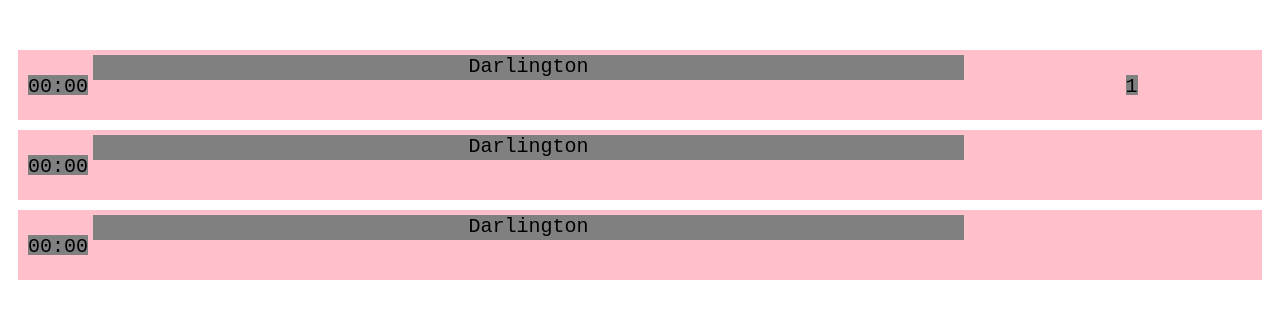
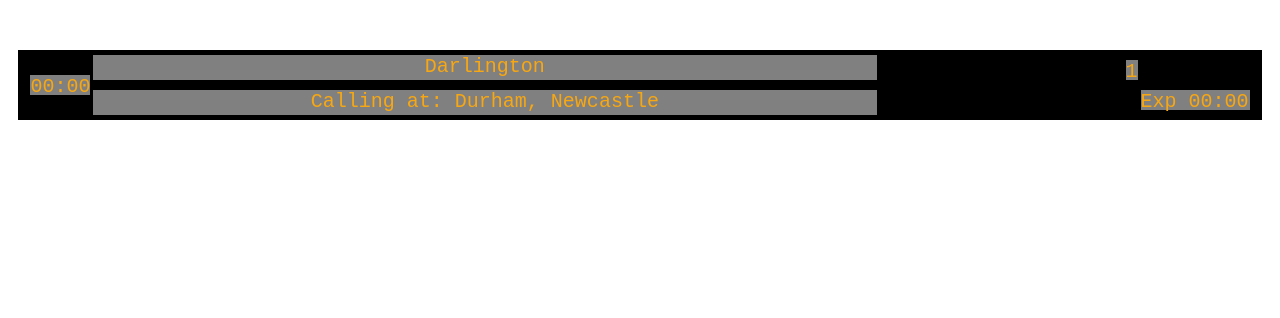
Before and after one commit to Mxtt-smith/DepartureDashboardApp, a plain HTML site: page uitest.html in a window 1280 px wide. Drawn offline with Linux system fonts and the light colour scheme.

Commit message:
Happy with board
Just need to sort resizing issues and have the text for calling at rolling round like in real life

```diff
--- a/static/main.css
+++ b/static/main.css
@@ -53,3 +53,67 @@
     box-sizing: border-box;
     text-align: center;
 }
+.baseBoard{
+    position:relative;
+    top: 40px;
+    font-size: x-large;
+    border: salmon;
+    padding: 20px;
+    margin: 10px;
+    background-color: black;
+    height: 30px;
+}
+.baseBoard .scheduledArrival{
+    position: absolute;
+    top: 25px;
+    height: 20px;
+    left: 1%;
+    background-color: grey;
+    z-index: 100;
+    color:rgb(247, 167, 18)
+
+}
+.baseBoard .destination{
+    position: absolute;
+    top: 5px;
+    height: 25px;
+    left: 75px;
+    min-width: 63%;
+    background-color: grey;
+    z-index: 100;
+    text-align: center;
+    color:rgb(247, 167, 18)
+}
+.baseBoard .platform{
+    position:absolute;
+    top: 10px;
+    height: 20px;
+    right: 10%;
+    background-color: grey;
+    z-index: 100;
+    color:rgb(247, 167, 18)
+}
+.baseBoard .expected{
+    position: absolute;
+    top: 40px;
+    height: 20px;
+    right: 1%;
+    width: 109px;
+    background-color: grey;
+    z-index: 100;
+    color:rgb(247, 167, 18);
+    bottom: 10px;
+    min-width: 109px;
+    max-width: 109px;
+}
+.baseBoard .callingAt{
+    position: absolute;
+    bottom: 5px;
+    height: 25px;
+    left: 75px;
+    min-width: 63%;
+    background-color: grey;
+    z-index: 100;
+    text-align: center;
+    color:rgb(247, 167, 18)
+}
--- a/uitest.html
+++ b/uitest.html
@@ -8,7 +8,7 @@
 </head>
 <body>
     <div class="baseBoard">
-        <div class="sheduledArrival">
+        <div class="scheduledArrival">
             00:00
         </div>
         <div class="destination">
@@ -17,21 +17,11 @@
         <div class="platform">
             1
         </div>
-    </div>
-    <div class="baseBoard">
-        <div class="sheduledArrival">
-            00:00
+        <div class="expected">
+            Exp 00:00
         </div>
-        <div class="destination">
-            Darlington
-        </div>
-    </div>
-    <div class="baseBoard">
-        <div class="sheduledArrival">
-            00:00
-        </div>
-        <div class="destination">
-            Darlington
+        <div class="callingAt">
+            Calling at: Durham, Newcastle
         </div>
     </div>
     <style>
@@ -45,16 +35,17 @@
             border: salmon;
             padding: 20px;
             margin: 10px;
-            background-color: pink;
+            background-color: black;
             height: 30px;
         }
-        .baseBoard .sheduledArrival{
+        .baseBoard .scheduledArrival{
             position: absolute;
             top: 25px;
             height: 20px;
-            left: 10px;
+            left: 1%;
             background-color: grey;
             z-index: 100;
+            color:rgb(247, 167, 18)
 
         }
         .baseBoard .destination{
@@ -62,18 +53,44 @@
             top: 5px;
             height: 25px;
             left: 75px;
-            min-width: 70%;
+            min-width: 63%;
             background-color: grey;
             z-index: 100;
             text-align: center;
+            color:rgb(247, 167, 18)
         }
         .baseBoard .platform{
             position:absolute;
-            top: 25px;
+            top: 10px;
             height: 20px;
             right: 10%;
             background-color: grey;
             z-index: 100;
+            color:rgb(247, 167, 18)
+        }
+        .baseBoard .expected{
+            position: absolute;
+            top: 40px;
+            height: 20px;
+            right: 1%;
+            width: 109px;
+            background-color: grey;
+            z-index: 100;
+            color:rgb(247, 167, 18);
+            bottom: 10px;
+            min-width: 109px;
+            max-width: 109px;
+        }
+        .baseBoard .callingAt{
+            position: absolute;
+            bottom: 5px;
+            height: 25px;
+            left: 75px;
+            min-width: 63%;
+            background-color: grey;
+            z-index: 100;
+            text-align: center;
+            color:rgb(247, 167, 18)
         }
 
     </style>
```
Also changed, not shown: templates/board.html (+19 -5 lines), 1 other file.
